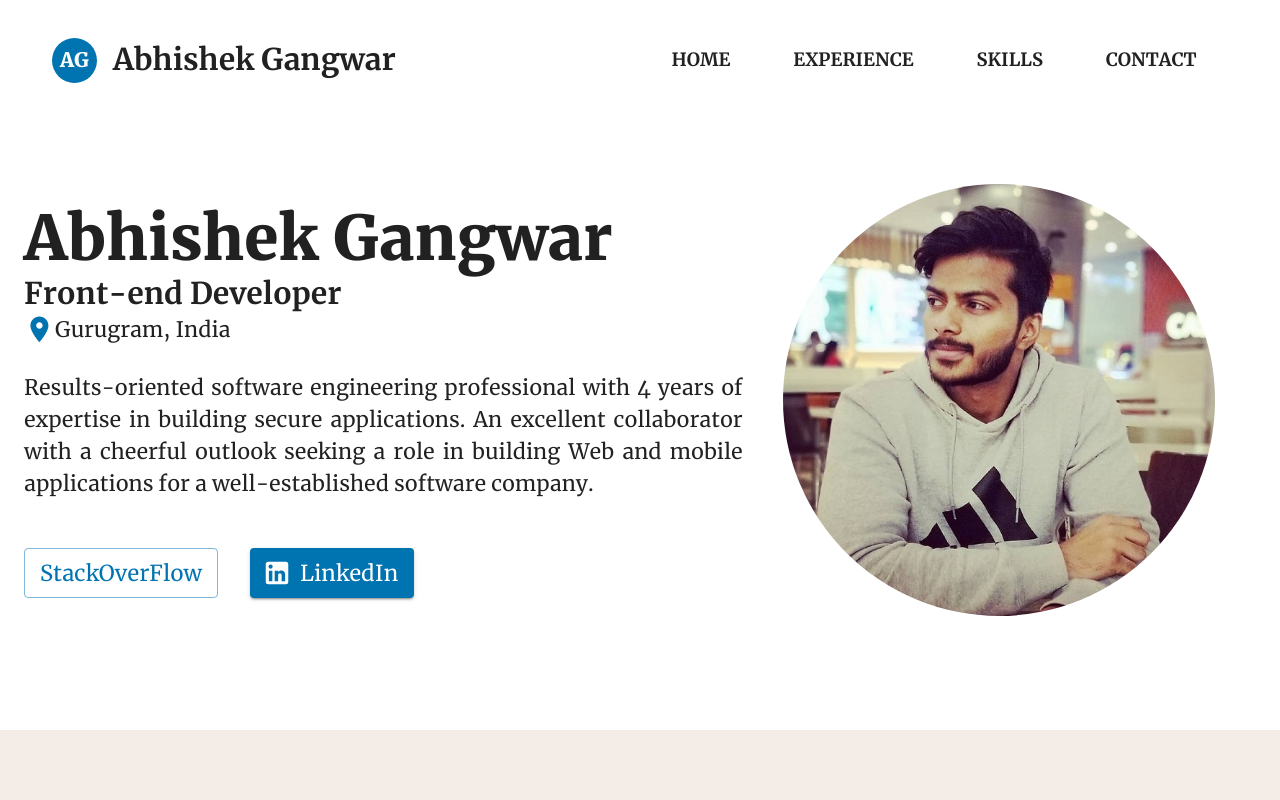
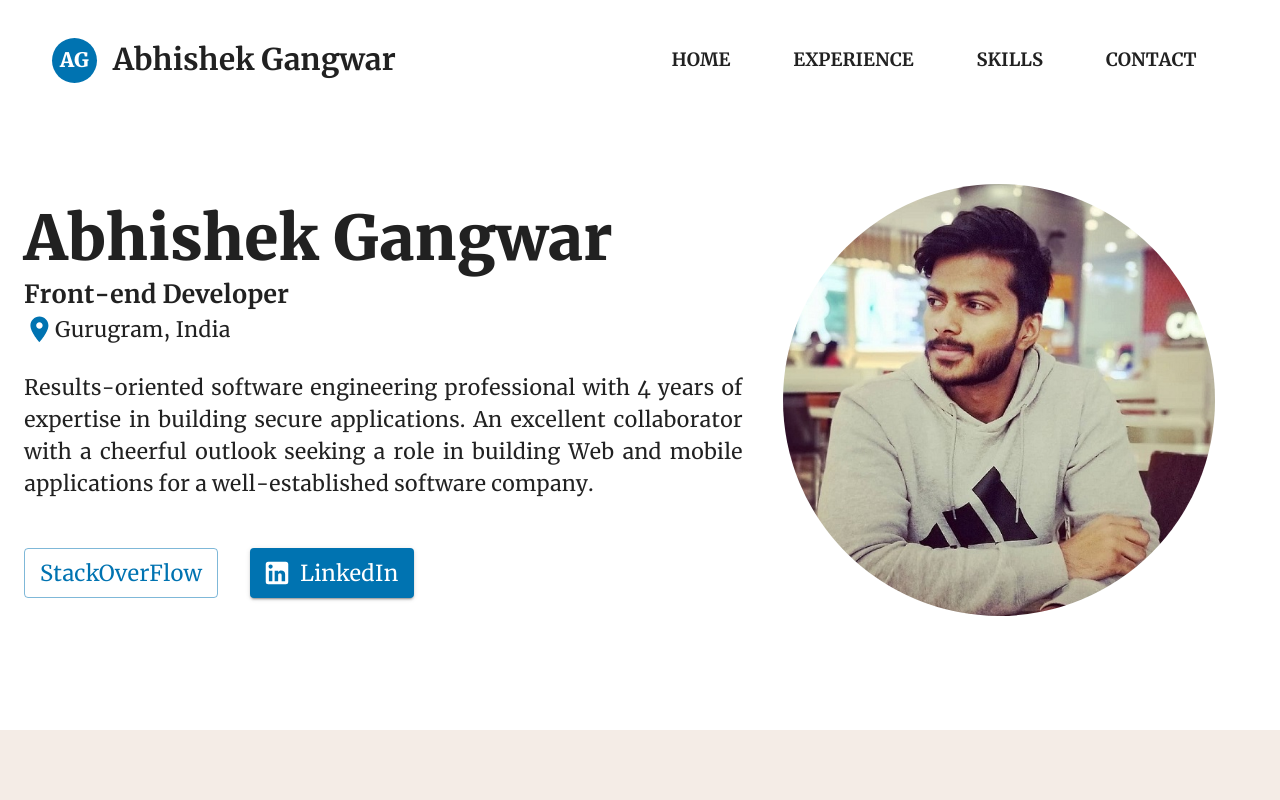
Before and after one commit to abhishekgangwar90/web-resume, a React (Create React App) app: page / in a window 1280 px wide. Shown: the top 800 px of the page. Built offline with nearby package versions, Linux system fonts and the light colour scheme.

Commit message:
feat: accesibility changes

```diff
--- a/src/atoms/Footer/footer-styles.tsx
+++ b/src/atoms/Footer/footer-styles.tsx
@@ -30,7 +30,6 @@ export const useStyles = makeStyles((theme) => ({
 export const FooterContainer = styled(({ children, ...other }) => (
   <div {...other}>{children}</div>
 ))({
-  padding: '2% 0',
   color: '#fff',
   // backgroundColor: 'rgb(37,36,34,0.8)',
   backgroundColor: '#005276',
--- a/src/atoms/Footer/index.tsx
+++ b/src/atoms/Footer/index.tsx
@@ -31,6 +31,7 @@ const Footer: React.FunctionComponent<Props> = ({ footerConfig }: Props) => {
         {socialProfiles.map((elm) => {
           return (
             <IconButton
+              name={elm.name}
               color="secondary"
               key={elm.id}
               onClick={() => handleSocialLinkClick(elm.url)}
--- a/src/molecules/ProfileAbout/profile-about-content.tsx
+++ b/src/molecules/ProfileAbout/profile-about-content.tsx
@@ -24,7 +24,7 @@ const ProfileAboutContent: React.FunctionComponent<Props> = ({
   return (
     <div className={classes.aboutContainer}>
       <Typography variant="h3">{name}</Typography>
-      <Typography variant="h5">{title}</Typography>
+      <Typography variant="h6">{title}</Typography>
       <CenterAlignedTypography>
         <LocationOnIcon color="primary" />
         {location}
```
